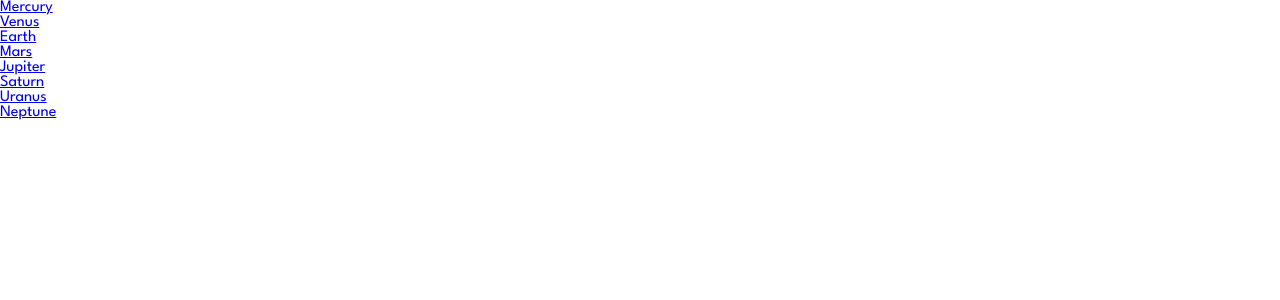
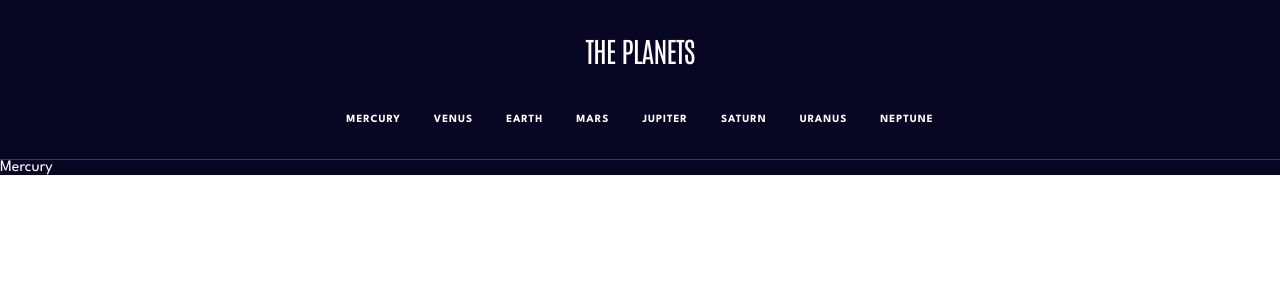
Before and after one commit to DavitDvalashvili/Planets-fact-site, a React (Vite) app: page /Mercury in a window 1280 px wide. Shown: the top 300 px of the page. Built offline with nearby package versions, Linux system fonts and the light colour scheme.

Commit message:
feat: finish header

```diff
--- a/package.json
+++ b/package.json
@@ -10,6 +10,7 @@
     "preview": "vite preview"
   },
   "dependencies": {
+    "framer-motion": "^10.12.18",
     "react": "^18.2.0",
     "react-dom": "^18.2.0",
     "react-router-dom": "^6.14.1"
--- a/src/App.tsx
+++ b/src/App.tsx
@@ -1,32 +1,43 @@
 import { GlobalStyles } from "./components/styles/GlobalStyles";
 import { useState, createContext } from "react";
+import styled from "styled-components";
 import Header from "./components/Header";
 import { Route, Routes } from "react-router-dom";
 import Planets from "./components/Pages/Planets";
 import data from "./data.json";
 import Home from "./components/Pages/Home";
+import DefaultTheme from "./DefaultTheme";
 
 export const activeContext = createContext<string | null>(null);
 
 function App() {
-  const [activePage, setActivePage] = useState("");
+  const [activePage, setActivePage] = useState("Mercury");
 
   return (
     <>
       <GlobalStyles />
-      <main>
+      <Main>
         <Header setActivePage={setActivePage} activePage={activePage} />
         <activeContext.Provider value={activePage}>
           <Routes>
-          <Route path="/" index element={<Home />} />
-          {data.map((planet) => (
-            <Route path={planet.name} key={planet.name} element={<Planets />} />
-          ))}
+            <Route path="/" index element={<Home />} />
+            {data.map((planet) => (
+              <Route
+                path={planet.name}
+                key={planet.name}
+                element={<Planets />}
+              />
+            ))}
           </Routes>
         </activeContext.Provider>
-      </main>
+      </Main>
     </>
   );
 }
 
 export default App;
+
+const Main = styled.div`
+  background-color: ${DefaultTheme.colors.MysteriousDepths};
+  color: white;
+`;
--- a/src/DefaultTheme.tsx
+++ b/src/DefaultTheme.tsx
@@ -1,19 +1,18 @@
-
 const DefaultTheme = {
-    colors : {
-        White: '#FFFFFF',
-        MysteriousDepths: '#070724',
-        CarbonBlue: '#38384F',
-        FormalAffair: '#838391',
-        FairyTaleBlue: '#419EBB',
-        GoldenKoi: 'Golden Koi',
-        HokkaidoLavender: 'Hokkaido Lavender',
-        DizzyDays: '#D14C32',
-        BloodMoon: '#D83A34',
-        RustyNail: '#CD5120',
-        Tealish: '#1ec2a4',
-        RetroBlue: 'Retro Blue'
-    },
+  colors: {
+    White: "#FFFFFF",
+    MysteriousDepths: "#070724",
+    CarbonBlue: "#38384F",
+    FormalAffair: "#838391",
+    FairyTaleBlue: "#419EBB",
+    GoldenKoi: "#EDA249",
+    HokkaidoLavender: "#6f2ed6",
+    DizzyDays: "#D14C32",
+    BloodMoon: "#D83A34",
+    RustyNail: "#CD5120",
+    Tealish: "#1ec2a4",
+    RetroBlue: "#2d68f0",
+  },
 };
 
 export default DefaultTheme;
--- a/src/components/Header.tsx
+++ b/src/components/Header.tsx
@@ -1,28 +1,72 @@
-
 import data from "../data.json";
+import { useState } from "react";
 import { HeaderProps } from "../Types";
 import { Link } from "react-router-dom";
+import HeaderStyles from "./styles/HeaderStyles";
+import hamburger from "../assets/icon-hamburger.svg";
+import close from "../assets/icons-close.svg";
+import { motion } from "framer-motion";
+import arrow from "../assets/icon-chevron.svg";
 
 const Header = (props: HeaderProps) => {
+  //hook and handle click event for toggling navbar
+  const [hideNav, setHideNav] = useState<boolean>(true);
+  const handleClick = () => {
+    hideNav ? setHideNav(false) : setHideNav(true);
+  };
+
+  //target inner width of the window
+  const [innerWidth, setInnerWidth] = useState<number>(window.innerWidth);
+  window.addEventListener("resize", () => {
+    setInnerWidth(window.innerWidth);
+  });
 
   return (
+    <HeaderStyles>
+      <h1>THE PLANETS</h1>
+      {(!hideNav || innerWidth >= 768) && (
         <nav>
           <ul>
             {data.map((planet) => (
-          <li  key={planet.name}>
               <Link
+                key={planet.name}
                 to={planet.name}
-          onClick={()=> {
-           props.setActivePage(planet.name)
+                className="list"
+                onClick={() => {
+                  props.setActivePage(planet.name);
                 }}
-
               >
-            {planet.name}
+                <div>
+                  {innerWidth < 768 && <div className="bullet"></div>}
+                  <li>{planet.name}</li>
+                </div>
+                {innerWidth < 768 && <img src={arrow} alt="" />}
               </Link>
-          </li>
             ))}
           </ul>
         </nav>
+      )}
+      {hideNav && innerWidth < 768 && (
+        <motion.img
+          src={hamburger}
+          alt="hamburger"
+          onClick={handleClick}
+          whileHover={{ scale: 1.2 }}
+          whileTap={{ scale: 0.9 }}
+          transition={{ type: "spring", stiffness: 400, damping: 17 }}
+        />
+      )}
+      {!hideNav && innerWidth < 768 && (
+        <motion.img
+          src={close}
+          alt="close"
+          onClick={handleClick}
+          whileHover={{ scale: 1.2 }}
+          whileTap={{ scale: 0.9 }}
+          transition={{ type: "spring", stiffness: 400, damping: 17 }}
+        />
+      )}
+    </HeaderStyles>
   );
 };
 
--- a/src/components/Pages/Planets.tsx
+++ b/src/components/Pages/Planets.tsx
@@ -1,16 +1,57 @@
-import data from "../../data.json"
-import {useContext} from "react"
-import { activeContext } from "../../App"
-
+import { useContext } from "react";
+import { activeContext } from "../../App";
+import DefaultTheme from "../../DefaultTheme";
+import data from "../../data.json";
 
 const Planets = () => {
-    const context = useContext(activeContext);
-    console.log(context)
-    return (
-        <>
-        {context}
-        </>
-    )
-}
+  const context = useContext(activeContext);
+  //console.log(context);
+
+  //const [activeIndex, setActiveIndex] = useState(0);
+  data.map((planet, index) => {
+    //console.log(planet.name);
+    if (planet.name === context) {
+      console.log(planet.name);
+    }
+  });
+
+  //return different color as value for styling
+  const ChooseColor = (parameter: number) => {
+    let color;
+    switch (true) {
+      case parameter == 1:
+        color = `${DefaultTheme.colors.GoldenKoi}`;
+        break;
+      case parameter == 2:
+        color = `${DefaultTheme.colors.HokkaidoLavender}`;
+        break;
+      case parameter == 3:
+        color = `${DefaultTheme.colors.DizzyDays}`;
+        break;
+      case parameter == 4:
+        color = `${DefaultTheme.colors.BloodMoon}`;
+        break;
+      case parameter == 5:
+        color = `${DefaultTheme.colors.RustyNail}`;
+        break;
+      case parameter == 6:
+        color = `${DefaultTheme.colors.Tealish}`;
+        break;
+      case parameter == 7:
+        color = `${DefaultTheme.colors.RetroBlue}`;
+        break;
+      default:
+        color = `${DefaultTheme.colors.FairyTaleBlue}`;
+        break;
+    }
+    return color;
+  };
+
+  return (
+    <>
+      <div className="categories">{context}</div>
+    </>
+  );
+};
 
 export default Planets;
--- /dev/null
+++ b/src/components/styles/HeaderStyles.tsx
@@ -0,0 +1,183 @@
+import styled from "styled-components";
+import DefaultTheme from "../../DefaultTheme";
+import { HeaderType } from "../../Types";
+
+const HeaderStyles = styled.div<HeaderType>`
+  color: ${DefaultTheme.colors.White};
+  display: flex;
+  justify-content: space-between;
+  align-items: center;
+  padding: 16px 24px 17px 24px;
+  border-bottom: 1px solid rgba(255, 255, 255, 0.2);
+
+  h1 {
+    font-family: Antonio;
+    font-size: 28px;
+    font-style: normal;
+    font-weight: 400;
+    line-height: normal;
+    letter-spacing: -0.76px;
+  }
+  nav {
+    position: absolute;
+    top: 69px;
+    left: 0px;
+    width: 100vw;
+    background-color: ${DefaultTheme.colors.MysteriousDepths};
+    ul {
+      margin: 24px;
+      margin-bottom: 70px;
+      .list {
+        padding: 22px 0px 23px 0px;
+        display: flex;
+        justify-content: space-between;
+        align-items: center;
+        text-decoration: none;
+        list-style-type: none;
+        color: ${DefaultTheme.colors.White};
+        font-size: 15px;
+        font-weight: 700;
+        letter-spacing: 1.364px;
+        text-transform: uppercase;
+        border-bottom: solid 1px rgba(255, 255, 255, 0.1);
+        cursor: pointer;
+        div {
+          display: flex;
+          align-items: center;
+          gap: 24px;
+          .bullet {
+            width: 20px;
+            height: 20px;
+            border-radius: 50px;
+          }
+        }
+        :nth-of-type(1) {
+          .bullet {
+            background-color: ${DefaultTheme.colors.FairyTaleBlue};
+          }
+        }
+        :nth-of-type(2) {
+          .bullet {
+            background-color: ${DefaultTheme.colors.GoldenKoi};
+          }
+        }
+        :nth-of-type(3) {
+          .bullet {
+            background-color: ${DefaultTheme.colors.HokkaidoLavender};
+          }
+        }
+        :nth-of-type(4) {
+          .bullet {
+            background-color: ${DefaultTheme.colors.DizzyDays};
+          }
+        }
+        :nth-of-type(5) {
+          .bullet {
+            background-color: ${DefaultTheme.colors.BloodMoon};
+          }
+        }
+        :nth-of-type(6) {
+          .bullet {
+            background-color: ${DefaultTheme.colors.RustyNail};
+          }
+        }
+        :nth-of-type(7) {
+          .bullet {
+            background-color: ${DefaultTheme.colors.Tealish};
+          }
+        }
+        :nth-of-type(8) {
+          .bullet {
+            background-color: ${DefaultTheme.colors.RetroBlue};
+          }
+        }
+      }
+    }
+  }
+  @media (min-width: 768px) {
+    display: block;
+    text-align: center;
+    padding: unset;
+    padding: 32px 0px 27px 0px;
+    nav {
+      position: unset;
+      width: unset;
+      margin-top: 39px;
+      ul {
+        margin: unset;
+        display: flex;
+        justify-content: center;
+        align-items: center;
+        gap: 33px;
+        .list {
+          padding: unset;
+          border-bottom: unset;
+          line-height: 25px;
+          font-size: 11px;
+          letter-spacing: 1px;
+        }
+      }
+    }
+  }
+  @media (min-width: 1440px) {
+    padding: 0px;
+    display: flex;
+    justify-content: space-between;
+    align-items: flex-start;
+    h1 {
+      margin: 22px 0px 0px 32px;
+    }
+    nav {
+      margin: 0px 41px 0px 0px;
+      ul {
+        .list {
+          border-top: 4px solid transparent;
+          padding: 29px 0px 27px 0px;
+          transition: all 0.7s ease;
+        }
+        .list:nth-of-type(1) {
+          &:hover {
+            border-color: ${DefaultTheme.colors.FairyTaleBlue};
+          }
+        }
+        .list:nth-of-type(2) {
+          &:hover {
+            border-color: ${DefaultTheme.colors.GoldenKoi};
+          }
+        }
+        .list:nth-of-type(3) {
+          &:hover {
+            border-color: ${DefaultTheme.colors.HokkaidoLavender};
+          }
+        }
+        .list:nth-of-type(4) {
+          &:hover {
+            border-color: ${DefaultTheme.colors.DizzyDays};
+          }
+        }
+        .list:nth-of-type(5) {
+          &:hover {
+            border-color: ${DefaultTheme.colors.BloodMoon};
+          }
+        }
+        .list:nth-of-type(6) {
+          &:hover {
+            border-color: ${DefaultTheme.colors.RustyNail};
+          }
+        }
+        .list:nth-of-type(7) {
+          &:hover {
+            border-color: ${DefaultTheme.colors.Tealish};
+          }
+        }
+        .list:nth-of-type(8) {
+          &:hover {
+            border-color: ${DefaultTheme.colors.RetroBlue};
+          }
+        }
+      }
+    }
+  }
+`;
+
+export default HeaderStyles;
```
Also changed, not shown: src/Types.tsx (+9 -4 lines), src/assets/icons-close.svg (added), 1 other file (tests, documents, lock files or other folders). Lines whose indentation alone changed are shown as unchanged.
